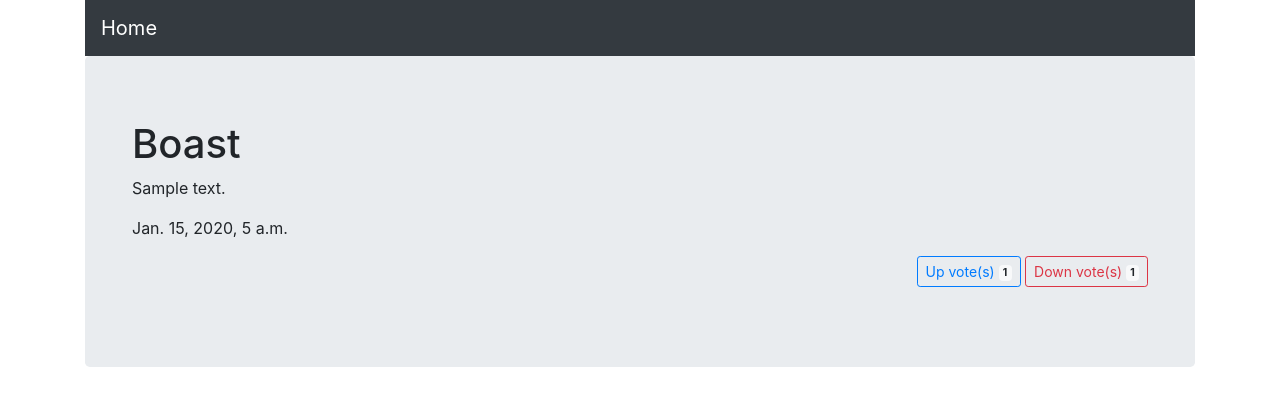
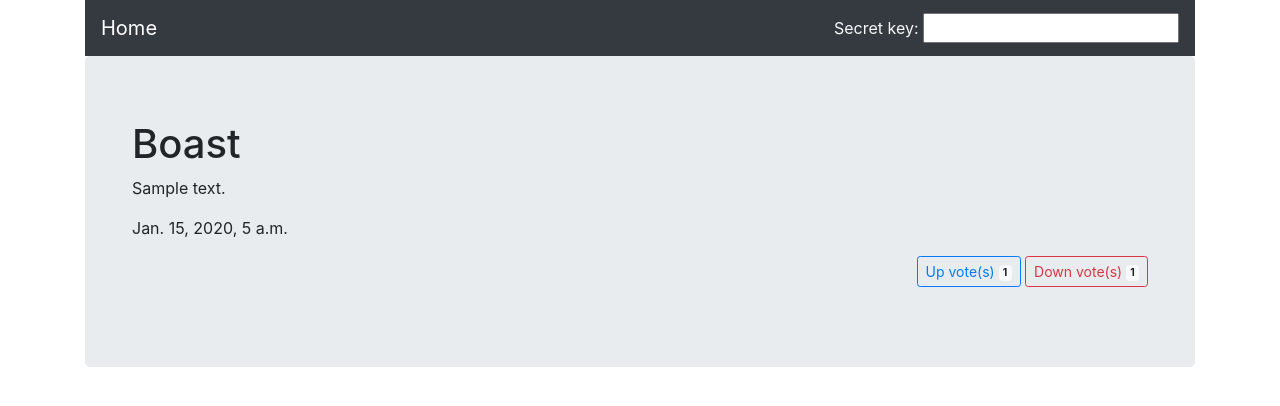
Before and after one commit to luisfff29/ghostpost, a Django app: page /posts/1/ in a window 1280 px wide. Shown: the top 406 px of the page. Run offline with Django 3.2, Linux system fonts and the light colour scheme; tables that the repository leaves empty hold one stand-in row (values such as "Sample post"); some libraries are stand-ins or nearby versions.

Commit message:
enter secret key form

```diff
--- a/ghostpost_app/forms.py
+++ b/ghostpost_app/forms.py
@@ -24,3 +24,7 @@ class AddFilter(forms.Form):
             'onchange': 'submit()'
         }
     ))
+
+
+class DeletePost(forms.Form):
+    secret_key = forms.CharField(widget=forms.TextInput)
--- a/ghostpost_app/views.py
+++ b/ghostpost_app/views.py
@@ -1,7 +1,7 @@
 from django.shortcuts import render, reverse
 from django.http import HttpResponseRedirect
 from ghostpost_app.models import GhostModel
-from ghostpost_app.forms import GhostForm, AddFilter
+from ghostpost_app.forms import GhostForm, AddFilter, DeletePost
 from ghostpost_app.helpers import order_posts, get_magic_str
 
 
@@ -50,8 +50,17 @@ def for_down_vote(request, post_id):
 
 
 def post_details(request, post_id):
+    secret_key = GhostModel.objects.get(id=post_id).magic
+
+    if request.method == 'POST':
+        form = DeletePost(request.POST)
+        if form['secret_key'].value() == secret_key:
+            return HttpResponseRedirect(reverse("magic_post", kwargs={"magic": secret_key}))
+
     data = GhostModel.objects.get(id=post_id)
-    return render(request, 'posts.html', {'data': data})
+    form = DeletePost()
+
+    return render(request, 'posts.html', {'data': data, 'form': form})
 
 
 def magic_post(request, magic):
--- a/templates/posts.html
+++ b/templates/posts.html
@@ -3,6 +3,11 @@
 {% block body_block %}
 <nav class="navbar navbar-dark bg-dark">
   <a class="navbar-brand" href="{% url 'homepage' %}">Home</a>
+  <form action="" method='POST'>
+    {% csrf_token %}
+    <span class='text-light'>{{form.secret_key.label}}:</span>
+    {{form.secret_key}}
+  </form>
 </nav>
 <div class="jumbotron">
   <div class="container">
```
